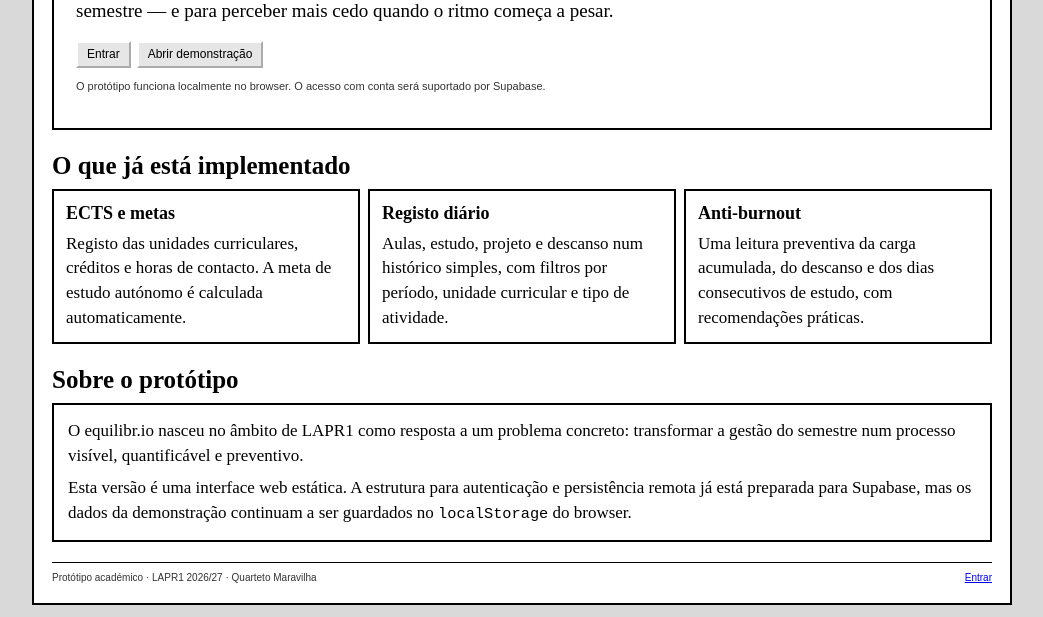
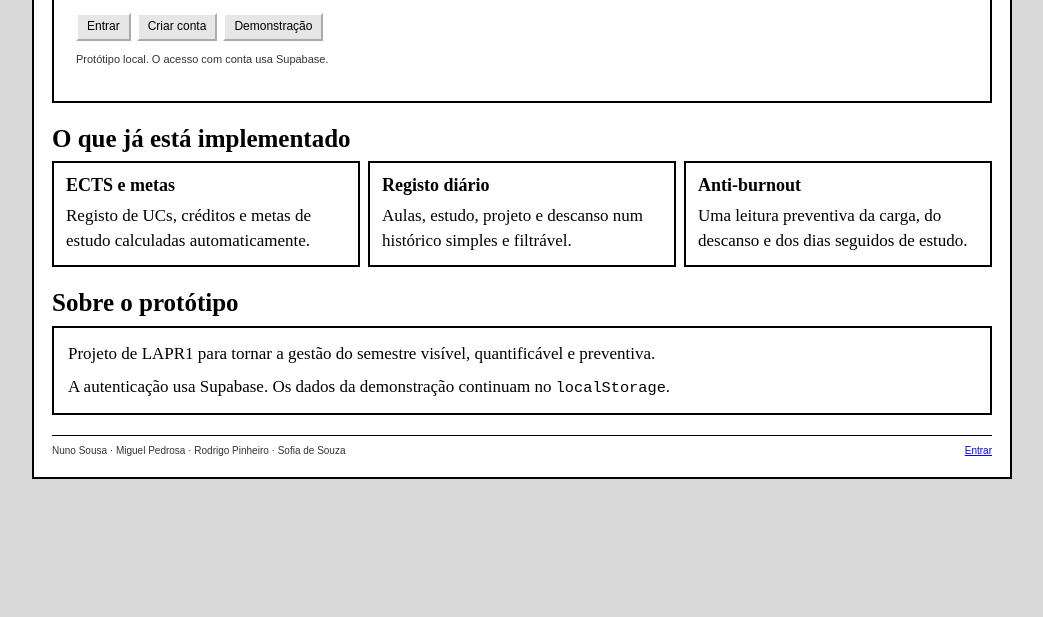
Before and after one commit to mPedrosaa/equilibr.io, a website: page index.html in a window 1280 px wide. Shown: the part 226-843 px from the top of the page, without its empty margins (118-1161 px from the left). After the commit the page ends 800 px from the top, so only its background shows below. Drawn offline with Linux system fonts and the light colour scheme.

Commit message:
style: simplificar landing e rodapés

```diff
--- a/index.html
+++ b/index.html
@@ -25,6 +25,7 @@
         <nav class="site-nav" aria-label="Navegação principal">
           <a href="#funcionalidades">Funcionalidades</a>
           <a href="#sobre">Sobre</a>
+          <a href="register.html">Criar conta</a>
           <a class="button" href="login.html">Entrar</a>
         </nav>
       </header>
@@ -33,18 +34,13 @@
         <section class="hero">
           <p class="kicker">LAPR1 · ISEP · 2026/27</p>
           <h1>equilibr.io</h1>
-          <p class="lead">
-            Um sítio simples para acompanhar ECTS, horas de estudo e descanso ao longo do
-            semestre — e para perceber mais cedo quando o ritmo começa a pesar.
-          </p>
+          <p class="lead">ECTS, estudo e descanso num só sítio.</p>
           <p class="actions">
             <a class="button" href="login.html">Entrar</a>
-            <a class="button" href="app.html#dashboard">Abrir demonstração</a>
+            <a class="button" href="register.html">Criar conta</a>
+            <a class="button" href="app.html#dashboard">Demonstração</a>
           </p>
-          <p class="small">
-            O protótipo funciona localmente no browser. O acesso com conta será suportado por
-            Supabase.
-          </p>
+          <p class="small">Protótipo local. O acesso com conta usa Supabase.</p>
         </section>
 
         <section id="funcionalidades" class="section">
@@ -52,24 +48,15 @@
           <div class="box-grid">
             <article class="box">
               <h3>ECTS e metas</h3>
-              <p>
-                Registo das unidades curriculares, créditos e horas de contacto. A meta de estudo
-                autónomo é calculada automaticamente.
-              </p>
+              <p>Registo de UCs, créditos e metas de estudo calculadas automaticamente.</p>
             </article>
             <article class="box">
               <h3>Registo diário</h3>
-              <p>
-                Aulas, estudo, projeto e descanso num histórico simples, com filtros por período,
-                unidade curricular e tipo de atividade.
-              </p>
+              <p>Aulas, estudo, projeto e descanso num histórico simples e filtrável.</p>
             </article>
             <article class="box">
               <h3>Anti-burnout</h3>
-              <p>
-                Uma leitura preventiva da carga acumulada, do descanso e dos dias consecutivos de
-                estudo, com recomendações práticas.
-              </p>
+              <p>Uma leitura preventiva da carga, do descanso e dos dias seguidos de estudo.</p>
             </article>
           </div>
         </section>
@@ -78,20 +65,18 @@
           <h2>Sobre o protótipo</h2>
           <div class="box">
             <p>
-              O equilibr.io nasceu no âmbito de LAPR1 como resposta a um problema concreto:
-              transformar a gestão do semestre num processo visível, quantificável e preventivo.
+              Projeto de LAPR1 para tornar a gestão do semestre visível, quantificável e preventiva.
             </p>
             <p>
-              Esta versão é uma interface web estática. A estrutura para autenticação e persistência
-              remota já está preparada para Supabase, mas os dados da demonstração continuam a ser
-              guardados no <code>localStorage</code> do browser.
+              A autenticação usa Supabase. Os dados da demonstração continuam no
+              <code>localStorage</code>.
             </p>
           </div>
         </section>
       </main>
 
       <footer class="site-footer">
-        <span>Protótipo académico · LAPR1 2026/27 · Quarteto Maravilha</span>
+        <span>Nuno Sousa · Miguel Pedrosa · Rodrigo Pinheiro · Sofia de Souza</span>
         <a href="login.html">Entrar</a>
       </footer>
     </div>
```
Also changed, not shown: app.html (+1 -1 lines).
